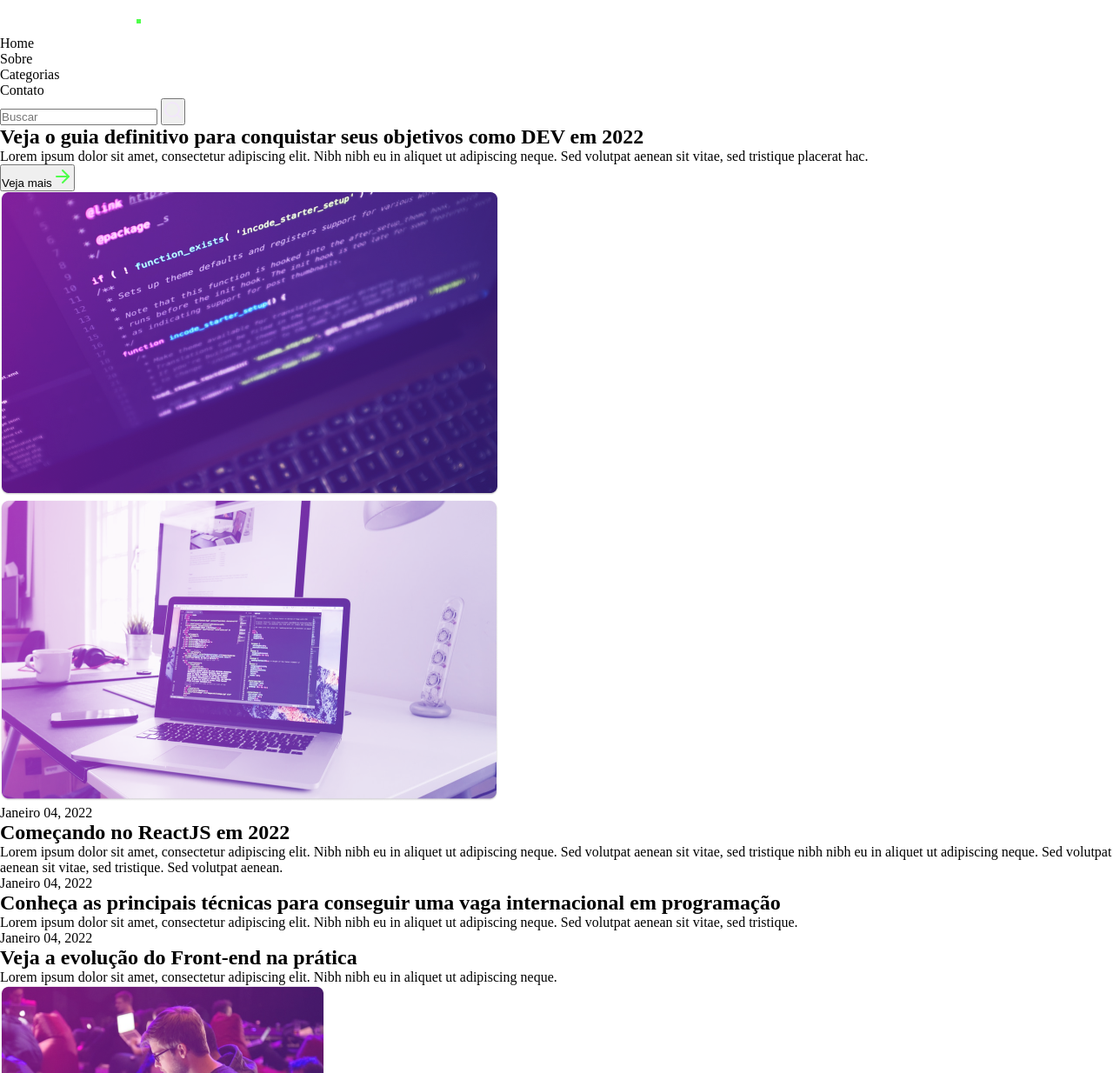
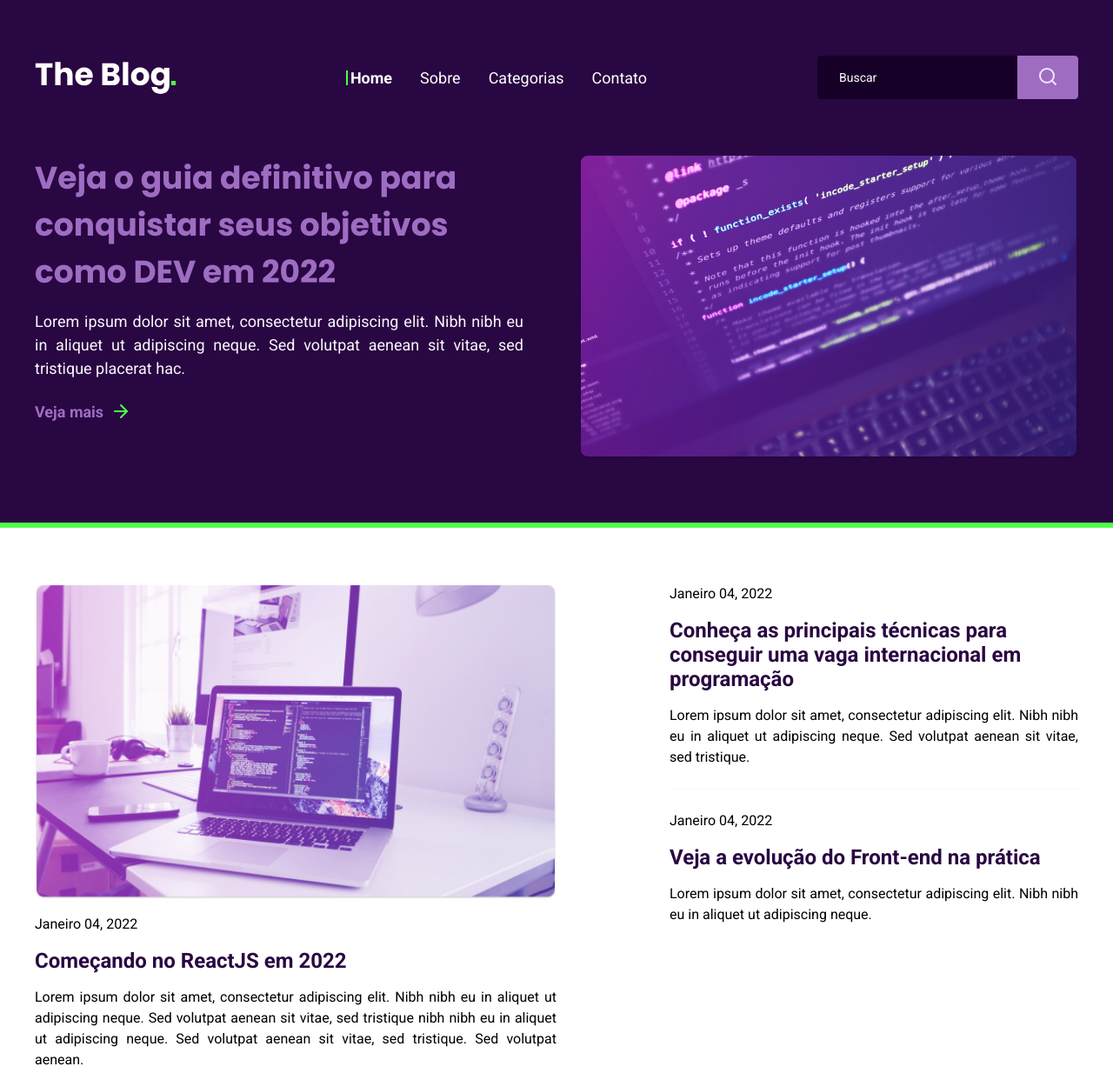
Before and after one commit to bw3sley/discover-rocketblog, a plain HTML site: page index.html in a window 1280 px wide. Shown: the top 1234 px of the page at 87% size. Drawn offline with Linux system fonts and the light colour scheme.

Commit message:
:art: style: create CSS customization

```diff
--- a/global.css
+++ b/global.css
@@ -14,4 +14,211 @@
     margin: 0;
     padding: 0;
     box-sizing: border-box;
+
+    list-style: none;
+    font-family: var(--paragraph);
 }
+
+html {
+    scroll-behavior: smooth;
+}
+
+body {
+    height: 100vh;
+
+    background-color: var(--white);
+}
+
+header {
+    background-color: var(--purple-bg);
+    color: var(--white);
+}
+
+.active {
+    font-weight: 600;
+}
+
+.slider {
+    background-color: var(--green);
+
+    width: 2px;
+    height: 17px;
+}
+
+.divider {
+    height: 6px;
+    width: 100%;
+
+    background-color: var(--green);
+}
+
+.thin-divider {
+    background-color: var(--light-purple);
+
+    width: 470px;
+    height: 1px;
+
+    margin: 1.5rem auto;
+}
+
+header .container {
+    max-width: 1200px;
+    width: 100%;
+
+    margin: 0 auto;
+
+    padding: 4rem 0 69px 0;
+}
+
+header .container nav {
+    display: flex;
+    align-items: center;
+    justify-content: space-between;
+
+    margin-bottom: 4rem;
+}
+
+header .container nav ul {
+    display: flex;
+    gap: 2rem;
+}
+
+header .container nav ul .li-active {
+    display: flex;
+    align-items: center;
+    gap: 3px;
+}
+
+header .container nav ul li {
+    font-size: 18px;
+}
+
+header .container nav .search-box {
+    display: flex;
+    align-items: center;
+}
+
+header .container nav .search-box input {
+    height: 44px;
+    width: 230px;
+
+    background-color: var(--dark-bg);
+    color: var(--white);
+
+    border: 1px solid var(--dark-bg);
+    border-radius: .25rem 0 0 .25rem;
+
+    padding: 1.5rem 1.5rem;
+
+    font-size: 14px;
+}
+
+header .container nav .search-box input::placeholder {
+    color: var(--white);
+    font-size: 14px;
+}
+
+header .container nav .search-box button {
+    background-color: var(--button-bg);
+
+    border: 1px solid var(--button-bg);
+    border-radius: 0 .25rem .25rem 0;
+
+    height: 50px;
+    width: 70px;
+    text-align: center;
+
+    cursor: pointer;
+}
+
+header .container .hero {
+    display: flex;
+    justify-content: center;
+
+    gap: 4rem;
+}
+
+header .container .hero .left-hero h1 {
+    font: bold 36px var(--title);
+    line-height: 54px;
+
+    color: var(--button-bg);
+}
+
+header .container .hero .left-hero p {
+    margin: 1rem 0 1.5rem 0;
+
+    color: var(--light-purple);
+    font-size: 18px;
+    line-height: 27px;
+    text-align: justify;
+}
+
+header .container .hero .left-hero button {
+    display: flex;
+    align-items: center;
+    gap: .5rem  ;
+
+    background-color: transparent;
+    border: none;
+
+    font-size: 18px;
+    font-weight: 800;
+    color: var(--button-bg);
+}
+
+header .container .hero .left-hero button img {
+    height: 1.5rem;
+    width: 1.5rem;
+}
+
+main .container {
+    max-width: 1200px;
+    width: 100%;
+
+    margin: 0 auto;
+
+    padding: 4rem 0 69px 0;
+}
+
+main .container .top-content {
+    display: flex;
+    gap: 130px;
+}
+
+main .container .top-content .left-post .big-post {
+    display: flex;
+    flex-direction: column;
+    gap: 1rem;
+}
+
+main .container .top-content .left-post .big-post h2, main .container .top-content .right-post .small-post h2, main .container .bottom-content .normal-post h2 {
+    font-size: bold;
+    color: var(--purple-bg);
+}
+
+main .container .top-content .left-post .big-post p, main .container .top-content .right-post .small-post p, main .container .bottom-content .normal-post p {
+    font-size: 16px;
+    line-height: 24px;
+
+    text-align: justify;
+}
+
+main .container .top-content .right-post .small-post {
+    display: flex;
+    flex-direction: column;
+    gap: 1rem;
+}
+
+main .container .bottom-content {
+    display: flex;
+    gap: 30px;
+
+    margin: 4rem 0 0 0;
+}
+
+main .container .bottom-content .normal-post {
+    display: flex;
+    flex-direction: column;
+    gap: 1rem;
+}
--- a/index.html
+++ b/index.html
@@ -14,13 +14,16 @@
     <title>Document</title>
 </head>
 <body>
+    <header>
         <div class="container">
-        <header>
             <nav>
                 <img src="./assets/logo.svg" alt="">
 
                 <ul>
-                    <li>Home</li>
+                    <div class="li-active">
+                        <div class="slider"></div>
+                        <li class="active">Home</li>
+                    </div>
                     <li>Sobre</li>
                     <li>Categorias</li>
                     <li>Contato</li>
@@ -33,7 +36,7 @@
                 </div>
             </nav>
 
-            <section id="hero" class="hero">
+            <section class="hero">
                 <div class="left-hero">
                     <h1>Veja o guia definitivo para conquistar seus objetivos como DEV em 2022</h1>
                     <p>Lorem ipsum dolor sit amet, consectetur adipiscing elit. Nibh nibh eu in aliquet ut adipiscing neque. Sed volutpat aenean sit vitae, sed tristique placerat hac. </p>
@@ -45,32 +48,30 @@
                     <img src="./assets/featured-image.png" alt="">
                 </div>
             </section>
+        </div>
     </header>
 
     <div class="divider"></div>
 
     <main>
+        <div class="container">
             <div class="top-content">
-                <div class="left-content">
+                <div class="left-post">
                     <div class="big-post">
                         <img src="./assets/post-1.png" alt="">
                         <p class="figcaption">Janeiro 04, 2022</p>
 
-                        <div class="post-content">
                         <h2>Começando no ReactJS em 2022</h2>
                         <p>Lorem ipsum dolor sit amet, consectetur adipiscing elit. Nibh nibh eu in aliquet ut adipiscing neque. Sed volutpat aenean sit vitae, sed tristique nibh nibh eu in aliquet ut adipiscing neque. Sed volutpat aenean sit vitae, sed tristique. Sed volutpat aenean.</p>
                     </div>
                 </div>
-                </div>
 
-                <div class="right-content">
+                <div class="right-post">
                     <div class="small-post">
                         <p class="figcaption">Janeiro 04, 2022</p>
 
-                        <div class="post-content">
                         <h2>Conheça as principais técnicas para conseguir uma vaga internacional em programação</h2>
                         <p>Lorem ipsum dolor sit amet, consectetur adipiscing elit. Nibh nibh eu in aliquet ut adipiscing neque. Sed volutpat aenean sit vitae, sed tristique.</p>
-                        </div>
                     </div>
 
                     <div class="thin-divider"></div>
@@ -78,10 +79,8 @@
                     <div class="small-post">
                         <p class="figcaption">Janeiro 04, 2022</p>
 
-                        <div class="post-content">
                         <h2>Veja a evolução do Front-end na prática</h2>
                         <p>Lorem ipsum dolor sit amet, consectetur adipiscing elit. Nibh nibh eu in aliquet ut adipiscing neque. </p>
-                        </div>
                     </div>
                 </div>
             </div>
@@ -91,33 +90,27 @@
                     <img src="./assets/post-2.png" alt="">
                     <p class="figcaption">Janeiro 04, 2022</p>
 
-                    <div class="post-content">
                     <h2>10 dicas para conseguir a vaga desejada</h2>
                     <p>Lorem ipsum dolor sit amet, consectetur adipiscing elit. Nibh nibh eu in aliquet ut adipiscing neque. Sed volutpat aenean sit vitae, sed tristique. </p>
-                    </div>
                 </div>
 
                 <div class="normal-post">
                     <img src="./assets/post-3.png" alt="">
                     <p class="figcaption">Janeiro 04, 2022</p>
 
-                    <div class="post-content">
                     <h2>Deixe seu código mais semântico com essas dicas</h2>
                     <p>Lorem ipsum dolor sit amet, consectetur adipiscing elit. Nibh nibh eu in aliquet ut adipiscing neque. Sed volutpat aenean sit vitae, sed tristique. </p>
-                    </div>
                 </div>
 
                 <div class="normal-post">
                     <img src="./assets/post-4.png" alt="">
                     <p class="figcaption">Janeiro 04, 2022</p>
 
-                    <div class="post-content">
                     <h2>Use essas dicas nas suas aplicações mobile</h2>
                     <p>Lorem ipsum dolor sit amet, consectetur adipiscing elit. Nibh nibh eu in aliquet ut adipiscing neque. Sed volutpat aenean sit vitae, sed tristique. </p>
                 </div>
             </div>
         </div>
     </main>
-    </div>
 </body>
 </html>
```
Lines whose indentation alone changed are shown as unchanged.
